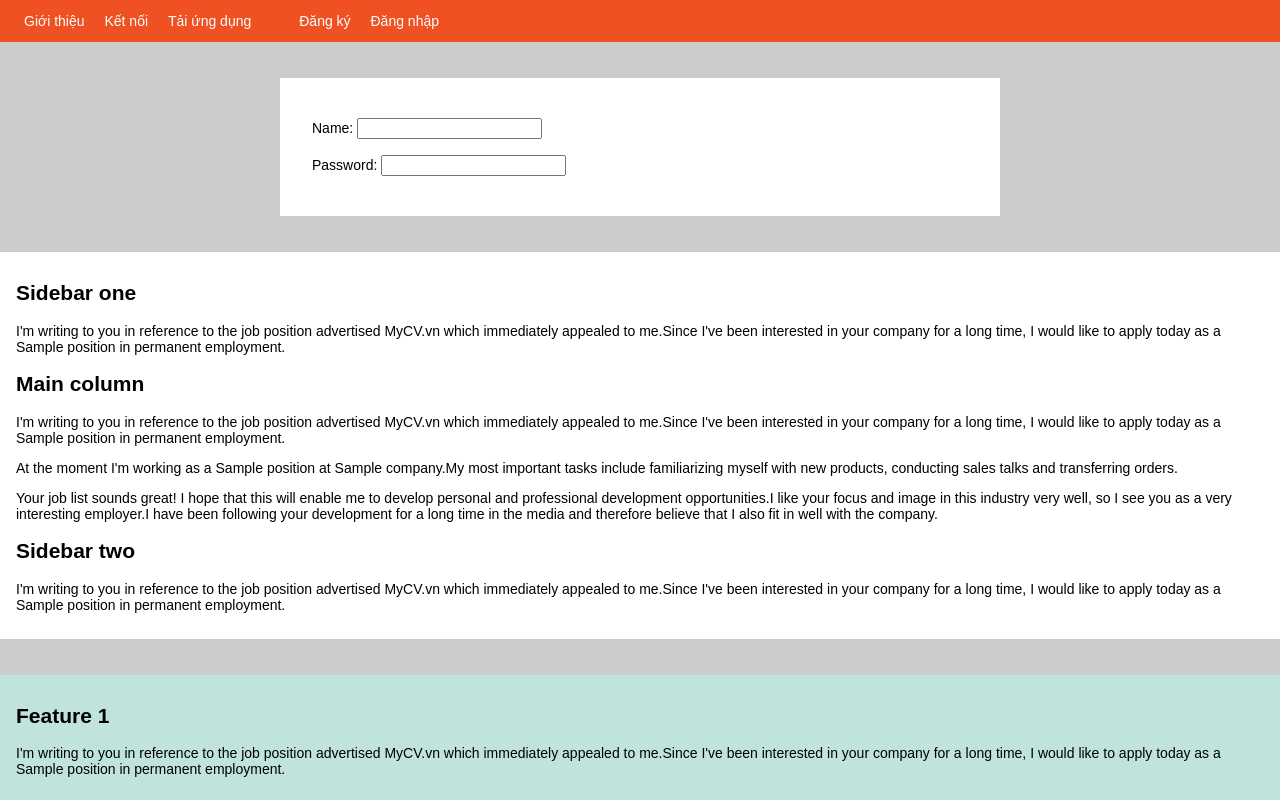
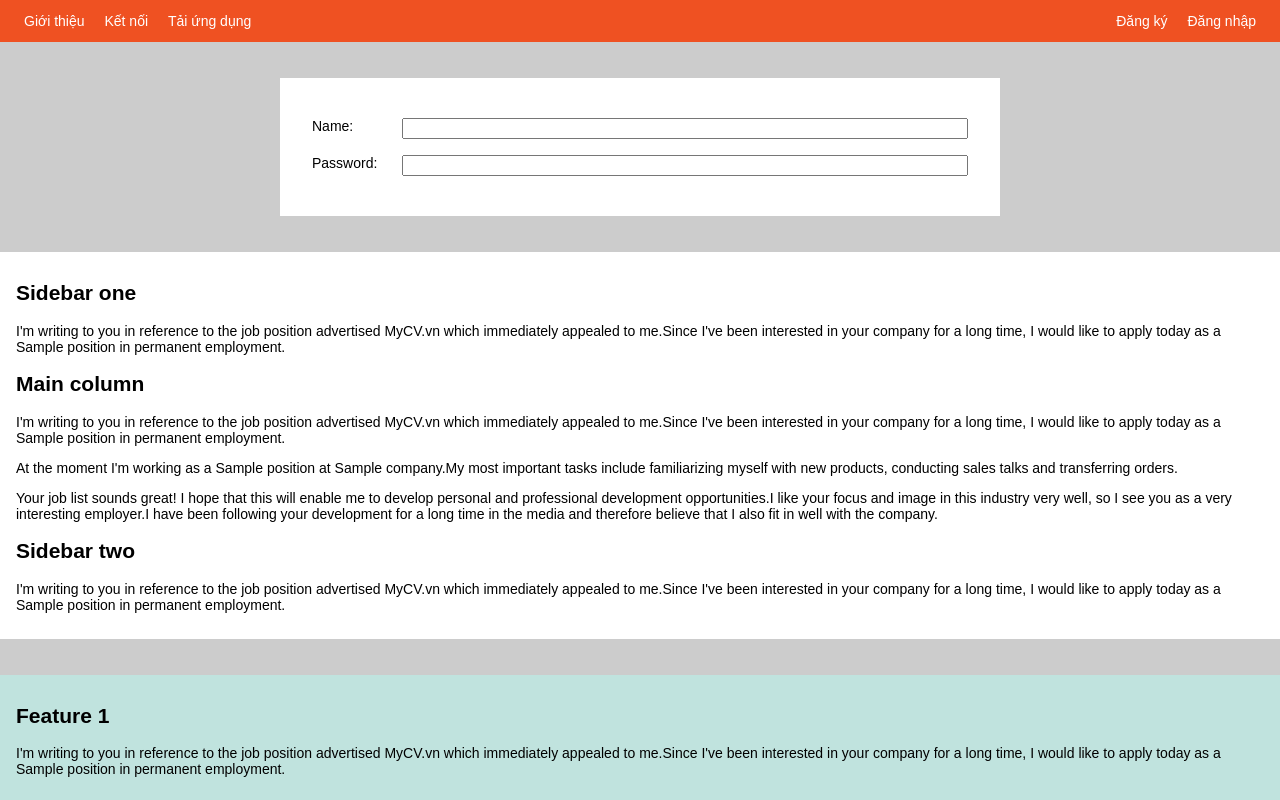
Before and after one commit to autruonggiang/learn-flexbox, a plain HTML site: page index.html in a window 1280 px wide. Shown: the top 800 px of the page. Drawn offline with Linux system fonts and the light colour scheme.

Commit message:
fix: form CSS

```diff
--- a/assets/main.css
+++ b/assets/main.css
@@ -18,6 +18,7 @@ body {
     min-height: 42px;
     background-color: #EF5122;
     display: flex;
+    justify-content: space-between;
 }
 
 .nav-list {
@@ -42,12 +43,15 @@ body {
 
 .form__row {
     padding: 8px 0;
+    display: flex;
 }
 
 .form__label {
+    min-width: 90px;
 }
 
 .form__input {
+    flex: 1;
 }
 
 /* Column layout */
```
